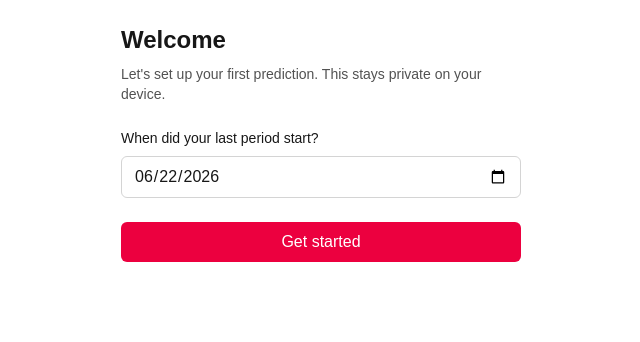
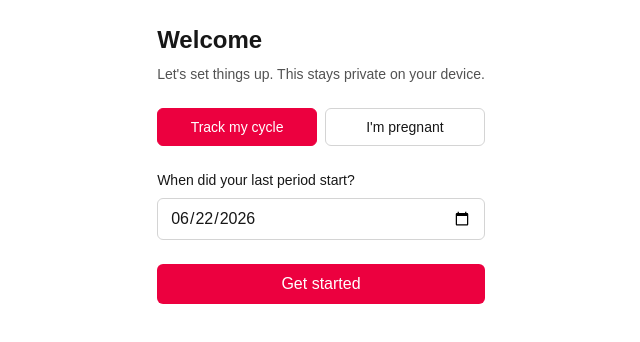
Before and after one commit to deepakpk-dev/lumen, a Next.js app: page /onboarding in a window 1280 px wide. Shown: the top 342 px of the page, without its empty margins (319-959 px from the left). Built offline with nearby package versions, Linux system fonts and the light colour scheme.

Commit message:
feat(pregnancy): add I'm-pregnant onboarding goal

```diff
--- a/src/components/OnboardingForm.tsx
+++ b/src/components/OnboardingForm.tsx
@@ -4,15 +4,23 @@ import { useState } from 'react';
 import { useHealthData } from '@/src/state/useHealthData';
 import { todayISO } from '@/src/domain/dates';
 
+type Goal = 'cycle' | 'pregnant';
+
 export function OnboardingForm({ onComplete }: { onComplete: () => void }) {
-  const { startPeriod } = useHealthData();
+  const { startPeriod, startPregnancyMode } = useHealthData();
+  const [goal, setGoal] = useState<Goal>('cycle');
   const [date, setDate] = useState(todayISO());
+  const [dueDate, setDueDate] = useState('');
   const [saving, setSaving] = useState(false);
 
   async function handleSubmit(e: React.FormEvent) {
     e.preventDefault();
     setSaving(true);
+    if (goal === 'pregnant') {
+      if (dueDate) await startPregnancyMode({ dueDate });
+    } else {
       await startPeriod(date);
+    }
     setSaving(false);
     onComplete();
   }
@@ -22,10 +30,30 @@ export function OnboardingForm({ onComplete }: { onComplete: () => void }) {
       <div>
         <h1 className="text-2xl font-semibold">Welcome</h1>
         <p className="mt-2 text-sm text-neutral-600">
-          Let&apos;s set up your first prediction. This stays private on your
-          device.
+          Let&apos;s set things up. This stays private on your device.
         </p>
       </div>
+
+      <div className="grid grid-cols-2 gap-2 text-sm">
+        <button
+          type="button"
+          aria-pressed={goal === 'cycle'}
+          onClick={() => setGoal('cycle')}
+          className={`rounded-md border px-4 py-2 ${goal === 'cycle' ? 'border-rose-600 bg-rose-600 text-white' : 'border-neutral-300'}`}
+        >
+          Track my cycle
+        </button>
+        <button
+          type="button"
+          aria-pressed={goal === 'pregnant'}
+          onClick={() => setGoal('pregnant')}
+          className={`rounded-md border px-4 py-2 ${goal === 'pregnant' ? 'border-rose-600 bg-rose-600 text-white' : 'border-neutral-300'}`}
+        >
+          I&apos;m pregnant
+        </button>
+      </div>
+
+      {goal === 'cycle' ? (
         <div className="space-y-2">
           <label htmlFor="last-period" className="block text-sm font-medium">
             When did your last period start?
@@ -40,6 +68,22 @@ export function OnboardingForm({ onComplete }: { onComplete: () => void }) {
             className="w-full rounded-md border border-neutral-300 px-3 py-2"
           />
         </div>
+      ) : (
+        <div className="space-y-2">
+          <label htmlFor="due-date" className="block text-sm font-medium">
+            What is your due date?
+          </label>
+          <input
+            id="due-date"
+            aria-label="due date"
+            type="date"
+            value={dueDate}
+            onChange={(e) => setDueDate(e.target.value)}
+            className="w-full rounded-md border border-neutral-300 px-3 py-2"
+          />
+        </div>
+      )}
+
       <button
         type="submit"
         disabled={saving}
```
Also changed, not shown: 1 other file (tests, documents, lock files or other folders). Lines whose indentation alone changed are shown as unchanged.
